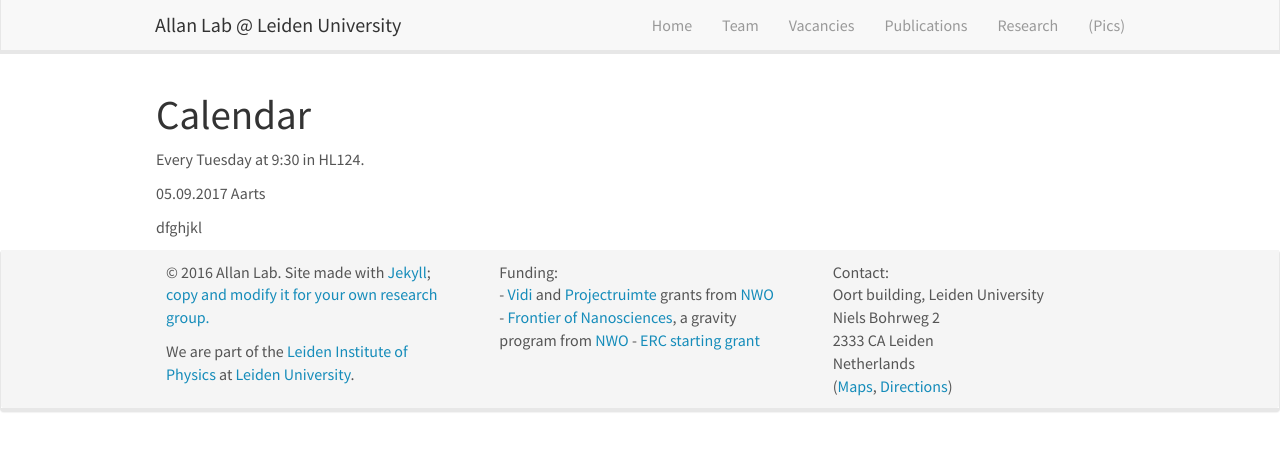
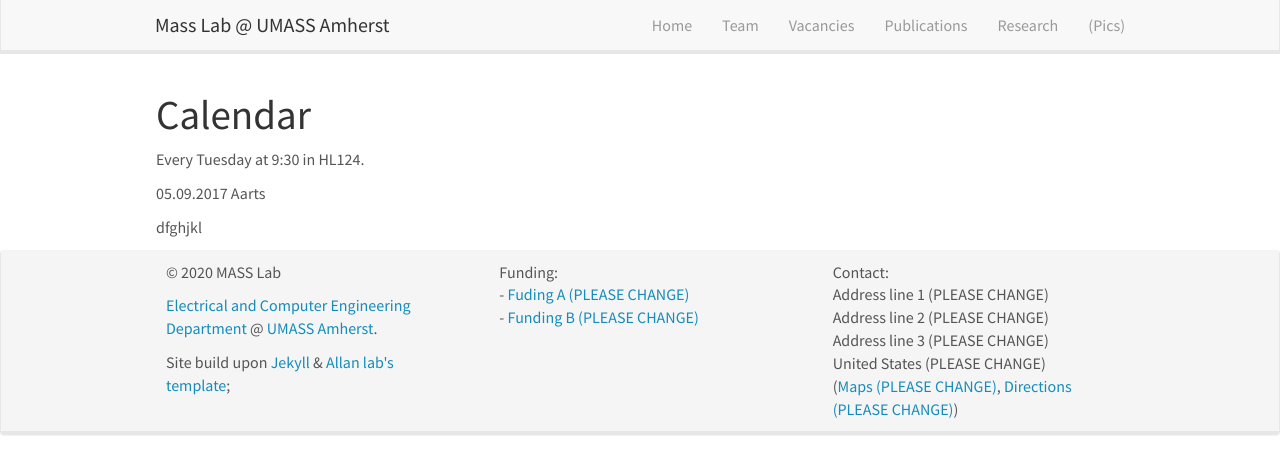
Before and after one commit to UTSASRG/UTSASRG.github.io, a Jekyll site: the page built from _pages/mini_lecture_series.md, in a window 1280 px wide. Shown: the top 474 px of the page. Built offline with Jekyll 4.4.1, drawn with Linux system fonts in a browser that asks for light colours; nearby versions of some CDN libraries.

Commit message:
Rebranding header and footer

```diff
--- a/_config.yml
+++ b/_config.yml
@@ -7,6 +7,8 @@
 
 # Site settings
 title: Mass Lab
+department: Electrical and Computer Engineering Department
+school: UMASS Amherst
 email: tongping@umass.edu
 description: > # this means to ignore newlines until "baseurl:"
   MAssachusetts' Software System Research Lab
--- a/_includes/footer.html
+++ b/_includes/footer.html
@@ -4,27 +4,33 @@
             <div class="row">
                 <div class="col-sm-4">
 
-		  <p>&copy 2016 Allan Lab. Site made with <a href="https://jekyllrb.com">Jekyll</a>;  <a href="{{ site.url }}{{ site.baseurl }}/aboutwebsite.html">copy and  modify it for your own research group.</a></p>
-              <p>We are part of the <a href="https://www.physics.leidenuniv.nl/">Leiden Institute of Physics</a> at <a href="https://www.leidenuniv.nl">Leiden University</a>.</p>
+                    <p>&copy 2020 MASS Lab </p>
 
-
-		   <p>  </p><p>
+                    <p>
+                        <a target="_blank" href="https://ece.umass.edu">{{site.department}}</a> @ <a target="_blank" href="https://umass.edu/">{{site.school}}</a>.
+                    </p>
+                    <p>
+                        Site build upon <a href="https://jekyllrb.com">Jekyll</a> & <a
+                            href="http://www.allanlab.org/aboutwebsite.html">Allan lab's template</a>;
+                    </p>
 
 
                 </div>
                 <div class="col-sm-4">
-		  Funding:<br />
-		  - <a href="http://www.nwo.nl/en/research-and-results/programmes/Talent+Scheme">Vidi </a> and <a href='https://www.fom.nl/en/news/press-releases/2016/11/18/28634/'>Projectruimte</a> grants from <a href="http://www.nwo.nl">NWO</a> <br />
-		  - <a href="https://www.universiteitleiden.nl/en/research/research-projects/science/frontiers-of-nanoscience-nanofront">Frontier of Nanosciences</a>, a gravity program from <a href="http://www.nwo.nl">NWO</a>
-          - <a href='https://www.universiteitleiden.nl/en/news/2017/08/two-erc-grants-for-leiden-physics'>ERC starting grant</a>
+                    <!--todo: Funding Info-->
+                    Funding:<br/>
+                    - <a target="_blank" href="https://www.google.com">Fuding A (PLEASE CHANGE)</a> <br/>
+                    - <a target="_blank" href="https://www.google.com">Funding B (PLEASE CHANGE)</a> <br/>
                 </div>
                 <div class="col-sm-4">
-		  Contact:<br />
-		  Oort building, Leiden University<br />
-		  Niels Bohrweg 2<br />
-		  2333 CA Leiden<br />
-		  Netherlands <br />
-            (<a href="https://goo.gl/maps/H2RjutkyoUH2">Maps</a>, <a href="http://www.physics.leidenuniv.nl/travel-directions">Directions</a>)
+                    <!--todo: Address Info-->
+                    Contact:<br/>
+                    Address line 1 (PLEASE CHANGE)<br/>
+                    Address line 2 (PLEASE CHANGE)<br/>
+                    Address line 3 (PLEASE CHANGE)<br/>
+                    United States (PLEASE CHANGE) <br/>
+                    (<a href="https://goo.gl/maps/H2RjutkyoUH2">Maps (PLEASE CHANGE)</a>, <a
+                        href="http://www.physics.leidenuniv.nl/travel-directions">Directions (PLEASE CHANGE)</a>)
                 </div>
             </div>
         </div>
--- a/_includes/header.html
+++ b/_includes/header.html
@@ -8,7 +8,7 @@
 		<span class="icon-bar"></span>
 	  </button>
 
-    <a class="navbar-brand" href="{{ site.url }}{{ site.baseurl }}/">Allan Lab @ Leiden University</a>
+    <a class="navbar-brand" href="{{ site.url }}{{ site.baseurl }}/"> {{site.title}} @ {{site.school}}</a>
 	</div>
 	<div class="collapse navbar-collapse" id="navbar-collapse-1">
 	  <ul class="nav navbar-nav navbar-right">
```
Lines whose indentation alone changed are shown as unchanged.
